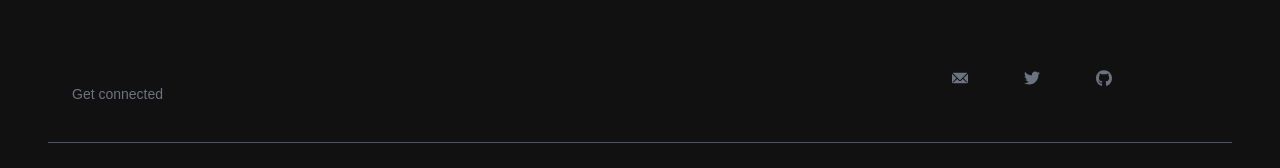
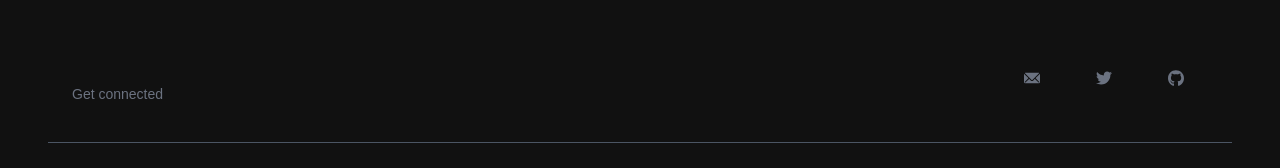
Before and after one commit to carloscodes/portfolio, a Next.js app: page / in a window 1280 px wide. Shown: the part 726-894 px from the top of the page. Built offline with nearby package versions, Linux system fonts and the light colour scheme.

Commit message:
column 3

```diff
--- a/components/global/Footer.tsx
+++ b/components/global/Footer.tsx
@@ -10,7 +10,7 @@
           <div className='mr-12 hidden lg:block'>
             <Text fontSize='sm'>Get connected</Text>
           </div>
-          <div className='grid grid-cols-4 gap-8'>
+          <div className='grid grid-cols-3 gap-8'>
             <Link href='mailto:chavarriacarlos18@gmail.com'>
               <a className='mr-6 '>
                 <EmailIcon className='w-4 mb-8' />
```
